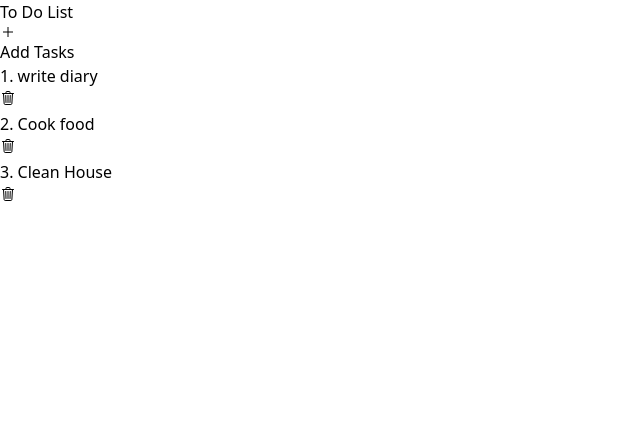
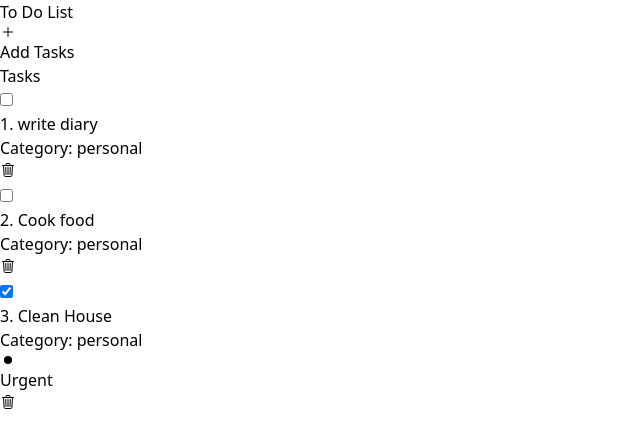
Before and after one commit to Elul-Asfaha/To-Do-list, a React (Vite) app: page / in a window 1280 px wide. Shown: the top 448 px of the page, without its empty margins (0-640 px from the left). Built offline with nearby package versions, Linux system fonts and the light colour scheme.

Commit message:
modified the ui to show a strikethrough- based on the completed status of the task
added a checkbox to mark task as completed or not

added an urgency and category display to the tasks

added a function to mark as completed base on checkbox

```diff
--- a/src/components/Home.tsx
+++ b/src/components/Home.tsx
@@ -26,37 +26,52 @@ const Home = () => {
         },
         {
             title: "Clean House",
-            completed: false,
+            completed: true,
             description: "write about what happened today in your diary",
-            urgency: false,
+            urgency: true,
             category: "personal",
         },
     ]);
 
-    // this is a function that removes a task based on index of the tasl
+    // this is a function that removes a task based on index of the task
     const handleRemove = (id: number) => {
         const newArray = tasks.filter((items, index) => index !== id);
         setTasks(newArray);
     };
+    // this is a function that changes the value of the task to completed or not completed
+    const handleCompleted = (id: number) => {
+        const updatedData = tasks.map((obj, index) => {
+            if (index === id) return { ...obj, completed: !obj.completed };
+            return obj;
+        });
 
+        setTasks(updatedData);
+    };
+
+    // renders the list
+    const displayList = tasks.map((item, index) => (
+        <Task
+            key={item.title}
+            removeHandler={handleRemove}
+            completedHandler={handleCompleted}
+            id={index}
+            data={item}
+        />
+    ));
     return (
-        <div className='flex flex-col gap-5 py-10 px-5'>
-            <p className='text-center text-5xl font-bold'>To Do List</p>
-            <button className='flex items-center gap-5 w-full max-w-fit self-end text-white bg-[#20123A] px-3 py-1 rounded-md shadow-md'>
+        <div className='flex flex-col gap-5 md:gap-10 items-center py-10 px-3'>
+            <p className='text-center text-3xl md:text-5xl font-bold'>
+                To Do List
+            </p>
+            <button className='flex items-center gap-2 w-full max-w-fit self-end text-white bg-[#20123A] px-3 py-1 rounded-md shadow-md'>
                 <span className='text-3xl'>
                     <IoAddSharp />
                 </span>
                 <p className='w-full max-w-fit text-xl'>Add Tasks</p>
             </button>
-            <div>
-                {tasks.map((item, index) => (
-                    <Task
-                        key={item.title}
-                        removeHandler={handleRemove}
-                        id={index}
-                        data={item}
-                    />
-                ))}
+            <div className='flex flex-col gap-5 min-w-[320px] w-full px-3 md:px-5 max-w-[600px]'>
+                <p className='text-3xl md:text-5xl font-semibold px-5'>Tasks</p>
+                {displayList}
             </div>
         </div>
     );
--- a/src/components/Task.tsx
+++ b/src/components/Task.tsx
@@ -1,4 +1,5 @@
 import { IoTrashOutline } from "react-icons/io5";
+import { GoDotFill } from "react-icons/go";
 
 type taskType = {
     data: {
@@ -10,15 +11,43 @@ type taskType = {
     };
     id: number;
     removeHandler: (id: number) => void;
+    completedHandler: (id: number) => void;
 };
-const Task = ({ data, id, removeHandler }: taskType) => {
+const Task = ({ data, id, removeHandler, completedHandler }: taskType) => {
     return (
-        <div className='flex justify-between items-center gap-5'>
-            <div className='font-semiboldbold text-3xl'>
-                {id + 1 + ". " + data.title}
+        <div className='flex justify-between gap-5 px-2 md:px-5 py-5 shadow-sm'>
+            <div className='flex flex-col gap-2'>
+                <div className='flex items-center gap-3'>
+                    <input
+                        type='checkbox'
+                        onChange={() => completedHandler(id)}
+                        checked={data.completed}
+                    />
+                    <p
+                        className={`${
+                            data.completed ? "line-through	" : ""
+                        }font-semiboldbold text-2xl`}
+                    >
+                        <span className=''>{id + 1 + "."}</span> {data.title}
+                    </p>
+                </div>
+                <div className='flex flex-col gap-2'>
+                    <p>
+                        <span className='font-semibold'>Category: </span>
+                        {data.category}
+                    </p>
+                    {data.urgency ? (
+                        <div className='flex items-center gap-1 text-lg'>
+                            <div className='text-2xl text-red-700'>
+                                <GoDotFill />
+                            </div>
+                            <p className='lowercase'>Urgent</p>
+                        </div>
+                    ) : null}
+                </div>
             </div>
-            <button onClick={() => removeHandler(id)}>
-                <span className='text-3xl'>
+            <button className='h-fit' onClick={() => removeHandler(id)}>
+                <span className='text-2xl'>
                     <IoTrashOutline />
                 </span>
             </button>
```
Also changed, not shown: 1 other file (tests, documents, lock files or other folders).
